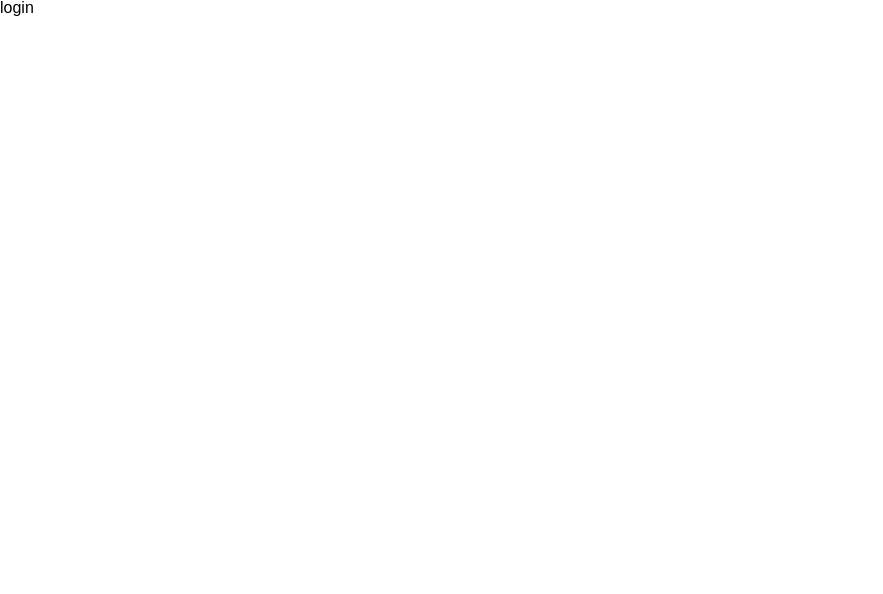
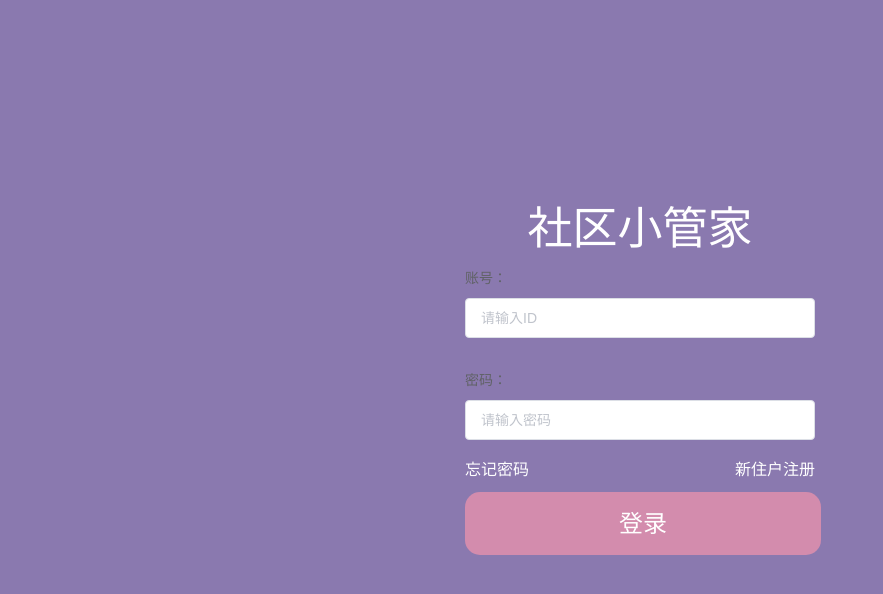
Before and after one commit to WritingCode6/CommunityManagementSystem-frontend, a Vue app: page /login in a window 1280 px wide. Shown: the top 594 px of the page, without its empty margins (0-883 px from the left). Built offline with nearby package versions, Linux system fonts and the light colour scheme.

Commit message:
初步完成登录页面
账号密码字体尚未改

```diff
--- a/package.json
+++ b/package.json
@@ -9,6 +9,7 @@
   },
   "dependencies": {
     "core-js": "^3.6.4",
+    "element-ui": "^2.13.1",
     "vue": "^2.6.11",
     "vue-router": "^3.1.6",
     "vuex": "^3.1.3"
--- a/src/main.js
+++ b/src/main.js
@@ -2,6 +2,11 @@ import Vue from 'vue'
 import App from './App.vue'
 import router from './router'
 import store from './store'
+
+import ElementUI from 'element-ui';
+import 'element-ui/lib/theme-chalk/index.css';
+
+Vue.use(ElementUI);
 
 Vue.config.productionTip = false
 
--- a/src/views/login/login.vue
+++ b/src/views/login/login.vue
@@ -1,18 +1,103 @@
 <template>
-  <div id="login">
-    login
+  <div id="login" >
+    <el-form :model="ruleForm" :rules="rules" ref="ruleForm" class="loginform" hide-required-asterisk >
+      <div class="title">社区小管家</div>
+      <el-form-item label="账号：" prop="userid">
+        <el-input v-model="ruleForm.userid" placeholder="请输入ID" ></el-input>
+      </el-form-item>
+      <el-form-item label="密码：" prop="password">
+        <el-input v-model="ruleForm.password" placeholder="请输入密码"></el-input>
+      </el-form-item>
+      <ul>
+        <li class="forget">
+          <a href>忘记密码</a>
+        </li>
+        <li class="enroll">
+          <a href>新住户注册</a>
+        </li>
+      </ul>
+      <el-form-item class="button">
+        <el-button type="primary" @click="submitForm('ruleForm')">登录</el-button>
+      </el-form-item>
+    </el-form>
   </div>
 </template>
 
 <script>
-  export default {
-    name: "login",
-    data() {
-      return {}
+export default {
+  data() {
+    return {
+      ruleForm: {
+        userid: "",
+        password: ""
+      },
+      rules: {
+        userid: [
+          { required: true, message: "请输入ID", trigger: "blur"},
+          { min: 3, max: 5, message: "长度在 3 到 5 个字符", trigger: "blur" }
+        ],
+        password: [
+          { required: true, message: "请输入密码", trigger: "blur" },
+          { min: 3, max: 5, message: "长度在 3 到 5 个字符", trigger: "blur" }
+        ]
+      }
+    };
+  },
+  methods: {
+    submitForm(formName) {
+      this.$refs[formName].validate(valid => {
+        if (valid) {
+          alert("submit!");
+        } else {
+          console.log("error submit!!");
+          return false;
+        }
+      });
     }
   }
+};
 </script>
 
 <style scoped>
-
+#login {
+  width: 100%;
+  height: 100%;
+  background: #8a79af;
+  position: absolute;
+}
+.loginform {
+  width: 350px;
+  margin: 200px auto;
+}
+.title {
+  margin:0 auto;
+  width: 225px;
+  height: 58px;
+  font-size: 45px;
+  line-height: 58px;
+  color: #fff;
+}
+.el-form-item__label {
+  font-size: 24px;
+  background: #fff;
+}
+a,
+.button {
+  color: #fff;
+}
+.forget {
+  float:left;
+}
+.enroll {
+  float:right;
+}
+.el-button--primary {
+  width: 356px;
+  height: 63px;
+  font-size:24px;
+  border: #D38CAD;
+  background: #D38CAD;
+  margin-top:14px;
+  border-radius: 15px;
+}
 </style>
```
Also changed, not shown: 1 other file (tests, documents, lock files or other folders).
